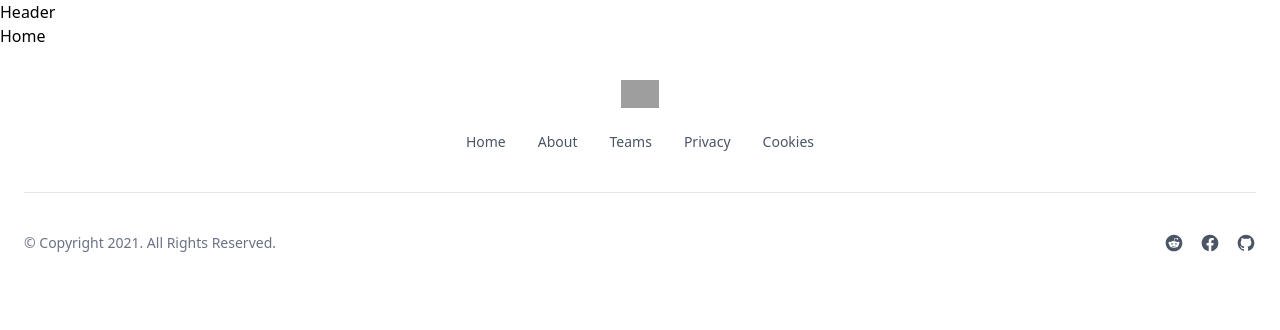
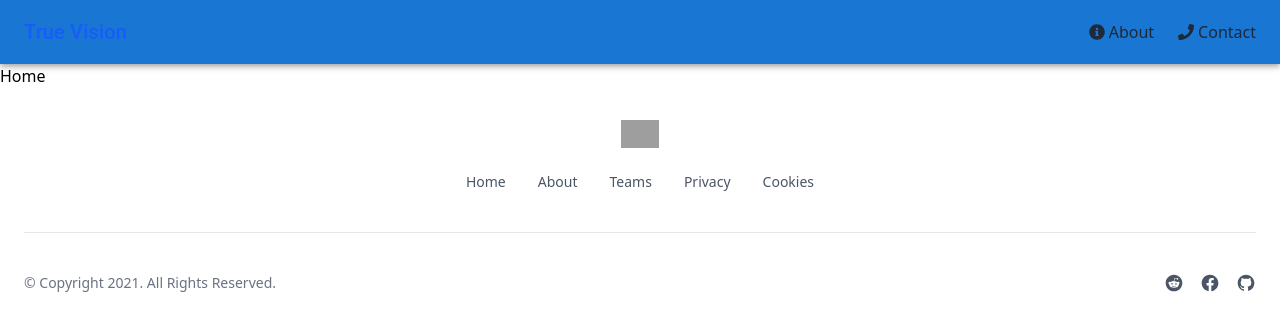
Before and after one commit to dcoder-nikhil0/DeepTrust-AI, a React (Vite) app in the folder client/: page / in a window 1280 px wide. Shown: the top 330 px of the page. Built offline with nearby package versions, Linux system fonts and the light colour scheme; grey boxes are pictures that could not be loaded.

Commit message:
Navbr component done

```diff
--- a/client/src/App.jsx
+++ b/client/src/App.jsx
@@ -5,17 +5,18 @@ import {
   BrowserRouter,
 } from "react-router-dom";
 import { Box } from "@mui/material";
-import Header from "./Components/Header";
+// import Header from "./Components/Header";
 import Footer from "./Components/Footer";
 import Home from "./Pages/Home";
 import About from "./Pages/About";
 import Contact from "./Pages/Contact";
+import Navbar from "./Components/Navbar";
 
 function App() {
   return (
     <Box>
       <BrowserRouter>
-        <Header />
+        <Navbar />
         <Routes>
           <Route path="/" element={<Home />} />
           <Route path="/about" element={<About />} />
--- a/client/src/Components/Header.jsx
+++ /dev/null
@@ -1,9 +0,0 @@
-import React from 'react'
-
-const Header = () => {
-  return (
-    <div>Header</div>
-  )
-}
-
-export default Header
--- /dev/null
+++ b/client/src/Components/Navbar.jsx
@@ -0,0 +1,72 @@
+// Navbar.jsx
+import React, { useState } from 'react';
+import { AppBar, Toolbar, IconButton, Typography, Drawer, List, ListItem, ListItemText } from '@mui/material';
+import { FaPhone, FaInfoCircle, FaBars } from 'react-icons/fa';
+import { MdClose } from 'react-icons/md';
+
+const Navbar = () => {
+  const [openDrawer, setOpenDrawer] = useState(false);
+
+  const toggleDrawer = (open) => () => {
+    setOpenDrawer(open);
+  };
+
+  const navLinks = [
+    { label: 'About', icon: <FaInfoCircle />, href: '#about' },
+    { label: 'Contact', icon: <FaPhone />, href: '#contact' },
+  ];
+
+  return (
+    <>
+      <AppBar position="static" className="bg-white shadow-md">
+        <Toolbar className="flex justify-between items-center">
+          {/* Logo */}
+          <Typography variant="h6" className="text-blue-600 font-bold">
+            True Vision
+          </Typography>
+
+          {/* Desktop Links */}
+          <div className="hidden md:flex gap-6 items-center text-gray-800 text-base font-medium">
+            {navLinks.map(({ label, icon, href }) => (
+              <a key={label} href={href} className="flex items-center gap-1 hover:text-blue-500 transition-colors">
+                {icon}
+                {label}
+              </a>
+            ))}
+          </div>
+
+          {/* Mobile Menu Icon */}
+          <div className="md:hidden">
+            <IconButton onClick={toggleDrawer(true)} className="text-gray-700">
+              <FaBars />
+            </IconButton>
+          </div>
+        </Toolbar>
+      </AppBar>
+
+      {/* Drawer for Mobile */}
+      <Drawer anchor="right" open={openDrawer} onClose={toggleDrawer(false)}>
+        <div className="w-64 flex flex-col h-full p-4">
+          <div className="flex justify-between items-center mb-6">
+            <Typography variant="h6" className="text-blue-600 font-bold">
+              True Vision
+            </Typography>
+            <IconButton onClick={toggleDrawer(false)}>
+              <MdClose />
+            </IconButton>
+          </div>
+          <List>
+            {navLinks.map(({ label, icon, href }) => (
+              <ListItem button key={label} component="a" href={href} onClick={toggleDrawer(false)}>
+                {icon}
+                <ListItemText className="ml-3">{label}</ListItemText>
+              </ListItem>
+            ))}
+          </List>
+        </div>
+      </Drawer>
+    </>
+  );
+};
+
+export default Navbar;
```
